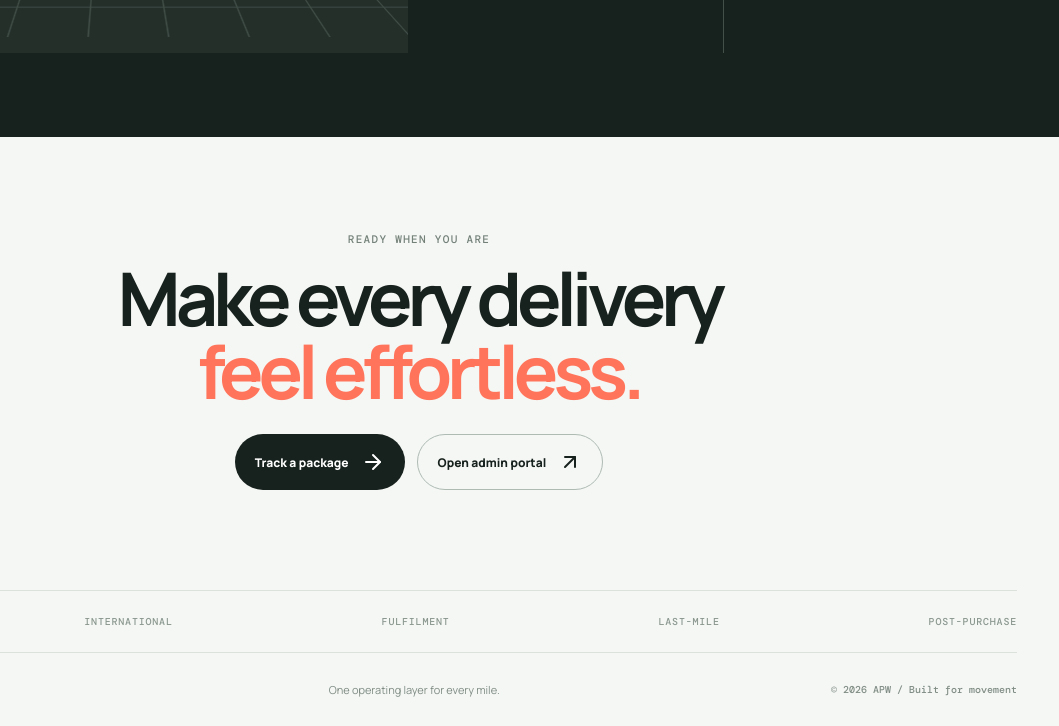
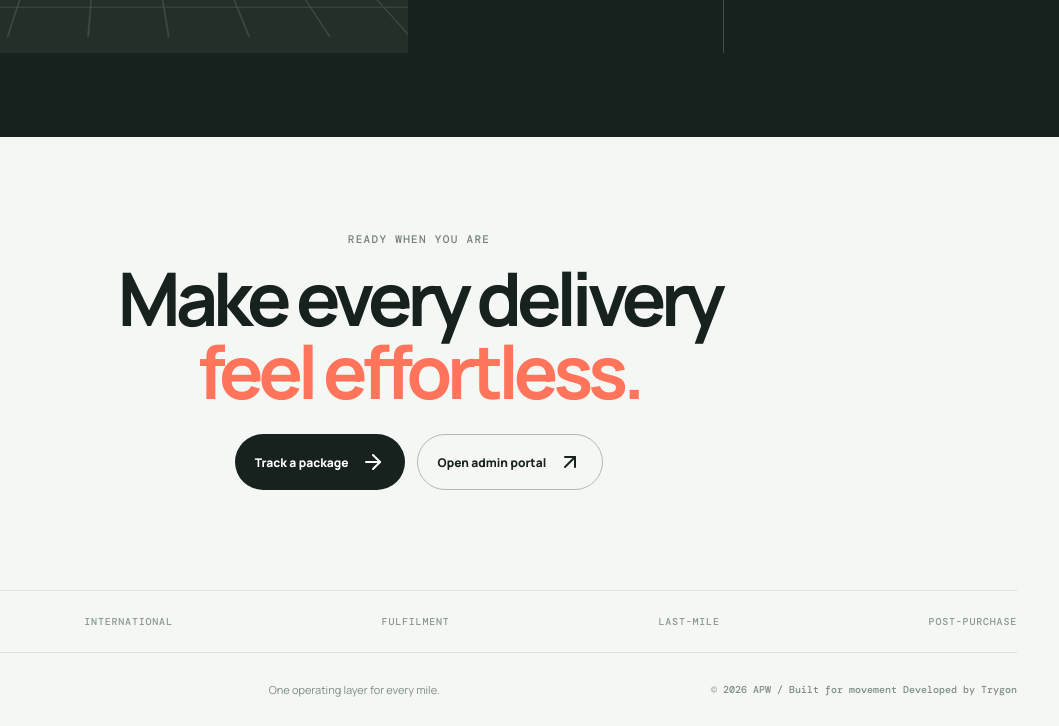
Before and after one commit to Trygonoffical/aeroprimeworld-v1, a website: page public/index.html in a window 1280 px wide. Shown: the part 3237-3963 px from the top of the page, 221-1280 px from the left. Drawn offline with nearby package versions, Linux system fonts and the light colour scheme.

Commit message:
powdered by added

```diff
--- a/public/index.html
+++ b/public/index.html
@@ -34,7 +34,7 @@
       <footer class="site-footer">
         <div class="footer-brand"><span class="brand-mark"><span></span><span></span><span></span></span> AEROPRIME WORLDWIDE</div>
         <span>One operating layer for every mile.</span>
-        <span class="footer-meta">© 2026 APW / Built for movement</span>
+        <span class="footer-meta">© 2026 APW / Built for movement Developed by <a href="https://trygon.in/" target="_blank" rel="noopener noreferrer">Trygon</a></span>
       </footer>
     </div>
     <div id="toast" class="toast" role="status"></div>
```
